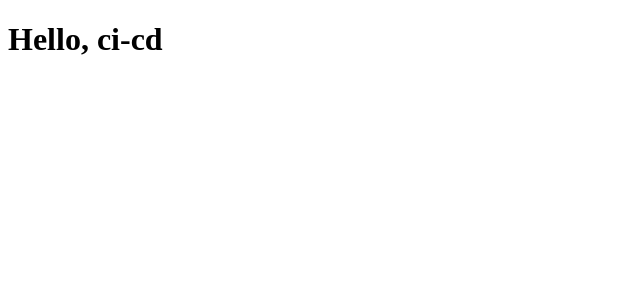
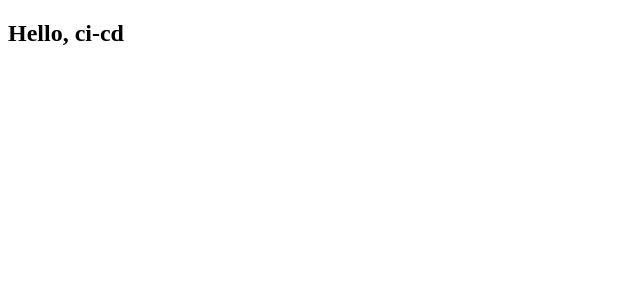
Before and after one commit to abdelazizade/ci-cd, an Angular app: page / in a window 1280 px wide. Shown: the top 300 px of the page, without its empty margins (0-640 px from the left). Built offline with nearby package versions, Linux system fonts and the light colour scheme.

Commit message:
change h2

```diff
--- a/src/app/app.component.html
+++ b/src/app/app.component.html
@@ -1 +1 @@
-<h1>Hello, ci-cd</h1>
+<h2>Hello, ci-cd</h2>
```
